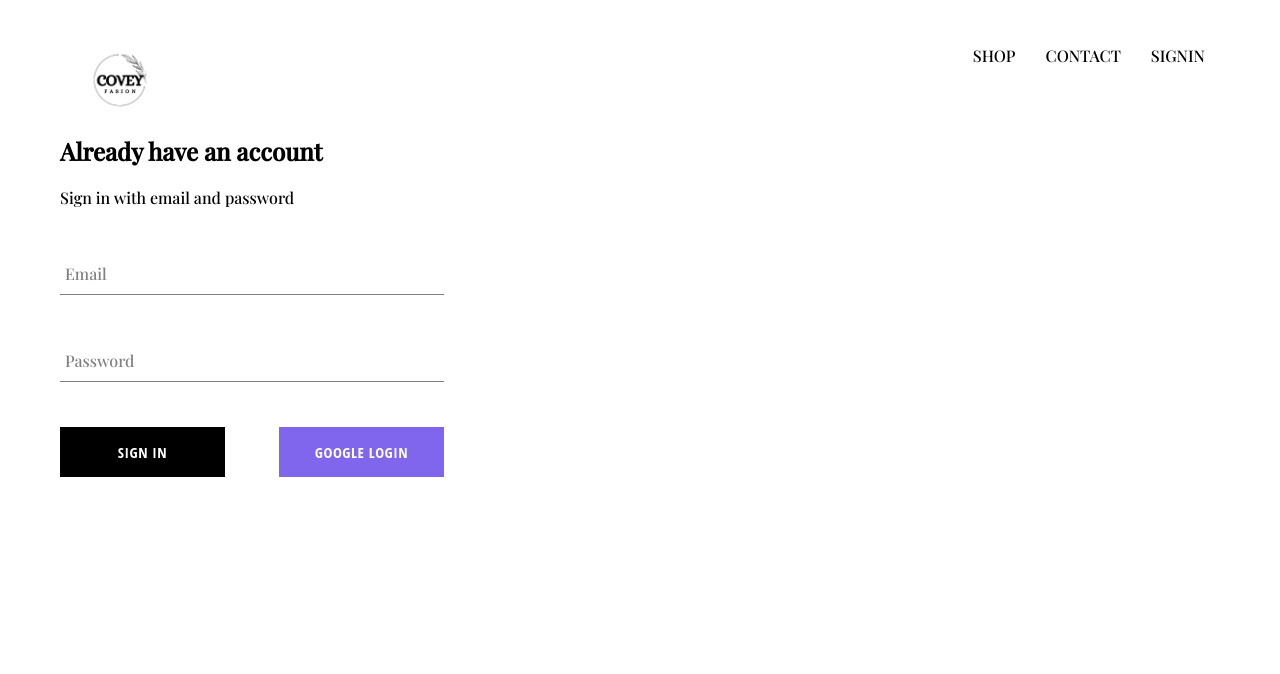
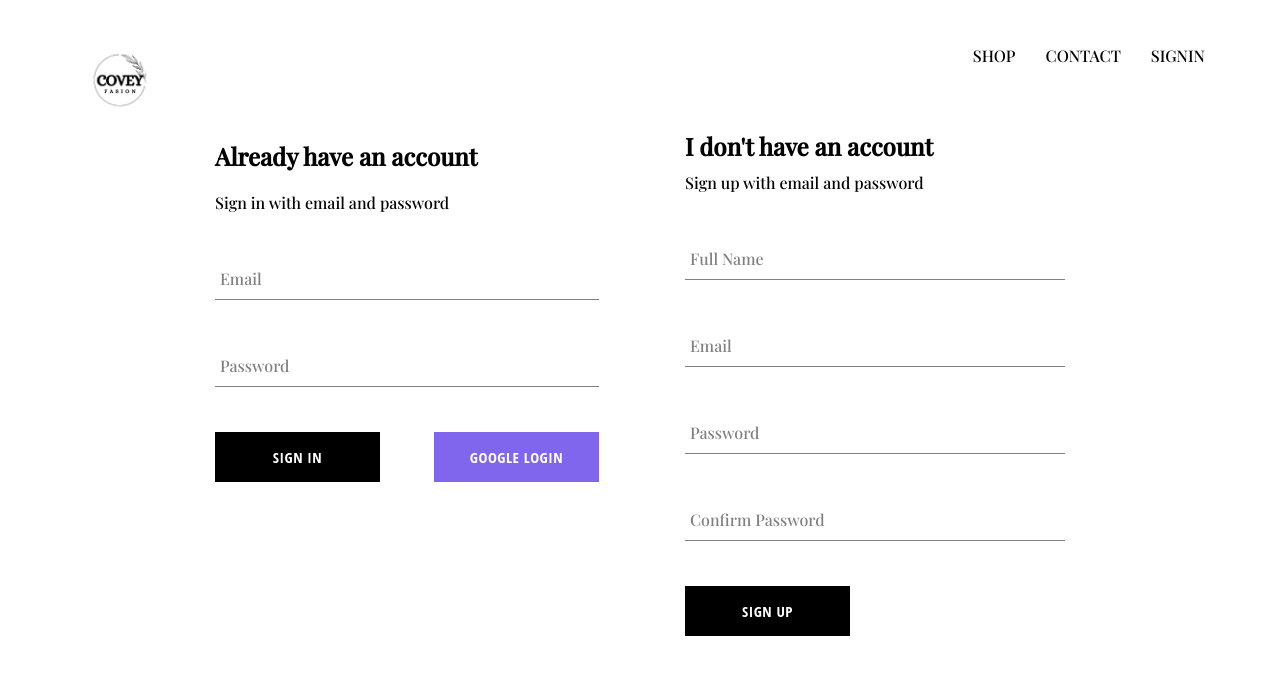
Before and after one commit to sahilpkolkata/covey-fashion, a React (Create React App) app in the folder covey-fashion/: page /signin in a window 1280 px wide. Shown: the top 674 px of the page. Built offline with nearby package versions, Linux system fonts and the light colour scheme; no server answers.

Commit message:
added signup and signin using email and password

```diff
--- a/covey-fashion/src/App.js
+++ b/covey-fashion/src/App.js
@@ -5,7 +5,7 @@ import HomePage from './pages/homepage/homepage.component'
 import ShopPage from './pages/shop/shop.component'
 import AuthPage from './pages/auth-page/auth-page.component'
 import Header from './components/header/header.component'
-import { auth } from './firebase/firebase.utils'
+import { auth, createUserProfileDocument } from './firebase/firebase.utils'
 
 
 class App extends React.Component{
@@ -19,17 +19,30 @@ class App extends React.Component{
 
   unsubscribeFromAuth = null
 
+  componentDidMount(){
+
+    this.unsubscribeFromAuth = auth.onAuthStateChanged(async userAuth=>{
+      if(userAuth){
+        const userRef = await createUserProfileDocument(userAuth)
+
+        userRef.onSnapshot(snapShot=>{
+          this.setState({
+            currentUser: {
+              id: snapShot.id,
+              ...snapShot.data()
+            }
+          })
+        })
+      }
+      this.setState({currentUser: userAuth})
+    })
+  }
+
   componentWillUnmount(){
     this.unsubscribeFromAuth()
   }
 
-  componentDidMount(){
-    this.unsubscribeFromAuth = auth.onAuthStateChanged(user=>{
-      this.setState({currentUser : user })
 
-      console.log(user)
-    })
-  }
   render(){
     return (
       <div>
--- a/covey-fashion/src/components/sign-in/sign-in.component.jsx
+++ b/covey-fashion/src/components/sign-in/sign-in.component.jsx
@@ -1,7 +1,7 @@
 import React from 'react'
 import CustomButton from '../custom-button/custom-button.component'
 import FormInput from '../form-input/form-input.component'
-import { signInWithGoogle } from '../../firebase/firebase.utils'
+import { signInWithGoogle, auth } from '../../firebase/firebase.utils'
 import './sign-in.styles.scss'
 
 class SignIn extends React.Component{
@@ -12,13 +12,21 @@ class SignIn extends React.Component{
             password: ''
         }
     }
-    handleSubmit = event => {
+    handleSubmit = async event => {
         event.preventDefault()
+        const {email, password} = this.state
 
-        this.setState({
-            email: '',
-            password: ''
-        })
+        try{
+            await auth.signInWithEmailAndPassword(email,password)
+            this.setState({
+                email: '',
+                password: ''
+            })
+        }
+        catch(error){
+            console.error(error)
+        }
+
     }
 
     handleChange = event => {
--- /dev/null
+++ b/covey-fashion/src/components/sign-up/sign-up.component.jsx
@@ -0,0 +1,93 @@
+import React from 'react'
+import './sign-up.styles.scss'
+import FormInput from '../form-input/form-input.component'
+import CustomButton from '../custom-button/custom-button.component'
+import { auth, createUserProfileDocument } from '../../firebase/firebase.utils'
+
+
+class SignUp extends React.Component{
+    constructor(){
+        super()
+
+        this.state = {
+            displayName: '',
+            email: '',
+            password: '',
+            confirmPassword: ''
+        }
+
+    }
+
+    handleSubmit = async event=>{
+        event.preventDefault()
+
+        const { displayName, email, password, confirmPassword} = this.state
+        if(password !== confirmPassword){
+            alert("Passwords don't match")
+            return
+        }
+        try{
+            const { user } = await auth.createUserWithEmailAndPassword(email,password)
+            await createUserProfileDocument(user, {displayName})
+            this.setState({
+                displayName: '',
+                email: '',
+                password: '',
+                confirmPassword: ''
+            })
+        }
+        catch(error){
+            console.error(error)
+        }
+    }
+
+    handleChange = event=>{
+        const {name, value} = event.target
+        this.setState({
+            [name] : value
+        })
+    }
+
+
+    render(){
+        const {displayName, email, password, confirmPassword} = this.state
+       return(
+           <div className='sign-up'>
+               <h2 className="title">I don't have an account</h2>
+               <span>Sign up with email and password</span>
+               <form className="signup-form" onSubmit={this.handleSubmit}>
+                   <FormInput
+                      type= 'text'
+                      name = 'displayName'
+                      value={displayName}
+                      onChange={this.handleChange}
+                      label='Full Name' />
+                    <FormInput
+                      type= 'email'
+                      name = 'email'
+                      value={email}
+                      onChange={this.handleChange}
+                      label='Email' />
+                    <FormInput
+                      type= 'password'
+                      name = 'password'
+                      value={password}
+                      onChange={this.handleChange}
+                      label='Password' />
+                    <FormInput
+                      type= 'password'
+                      name = 'confirmPassword'
+                      value={confirmPassword}
+                      onChange={this.handleChange}
+                      label='Confirm Password' />
+
+                    <div className="buttons">
+                        <CustomButton type='submit'>Sign Up</CustomButton>
+                    </div>
+               </form>
+           </div>
+       )
+    }
+}
+
+export default SignUp
--- /dev/null
+++ b/covey-fashion/src/components/sign-up/sign-up.styles.scss
@@ -0,0 +1,9 @@
+.sign-up{
+    display: flex;
+    flex-direction: column;
+    width: 380px;
+
+    .title{
+        margin: 10px 0;
+    }
+}
--- a/covey-fashion/src/firebase/firebase.utils.js
+++ b/covey-fashion/src/firebase/firebase.utils.js
@@ -13,7 +13,33 @@ const config = {
     measurementId: "G-XT4TD8NKJ5"
   }
 
+
   firebase.initializeApp(config)
+
+  export const createUserProfileDocument = async (userAuth, additionalData)=>{
+    if(!userAuth) return ;
+    const userRef = firestore.doc(`users/${userAuth.uid}`)
+
+    const snapShot = await userRef.get()
+    if(!snapShot.exists){
+      const { displayName, email} = userAuth
+      const createdAt = new Date()
+
+      try{
+        await userRef.set({
+          displayName,
+          email,
+          createdAt,
+          ...additionalData
+        })
+      }
+      catch(error){
+        console.log('error creating user', error.message)
+      }
+    }
+    return userRef
+}
+
 
   export const auth = firebase.auth()
   export const firestore = firebase.firestore()
--- a/covey-fashion/src/pages/auth-page/auth-page.component.jsx
+++ b/covey-fashion/src/pages/auth-page/auth-page.component.jsx
@@ -1,10 +1,12 @@
 import React from 'react'
 import './auth-page.styles.scss'
 import SignIn from '../../components/sign-in/sign-in.component'
+import SignUp from '../../components/sign-up/sign-up.component'
 
 const AuthPage = ()=>(
     <div className="auth-page">
         <SignIn />
+        <SignUp />
     </div>
 )
 
--- a/covey-fashion/src/pages/auth-page/auth-page.styles.scss
+++ b/covey-fashion/src/pages/auth-page/auth-page.styles.scss
@@ -0,0 +1,6 @@
+.auth-page{
+    width: 850px;
+    margin: 30px auto;
+    display: flex;
+    justify-content: space-between;
+}
```
Also changed, not shown: 1 other file (tests, documents, lock files or other folders).
